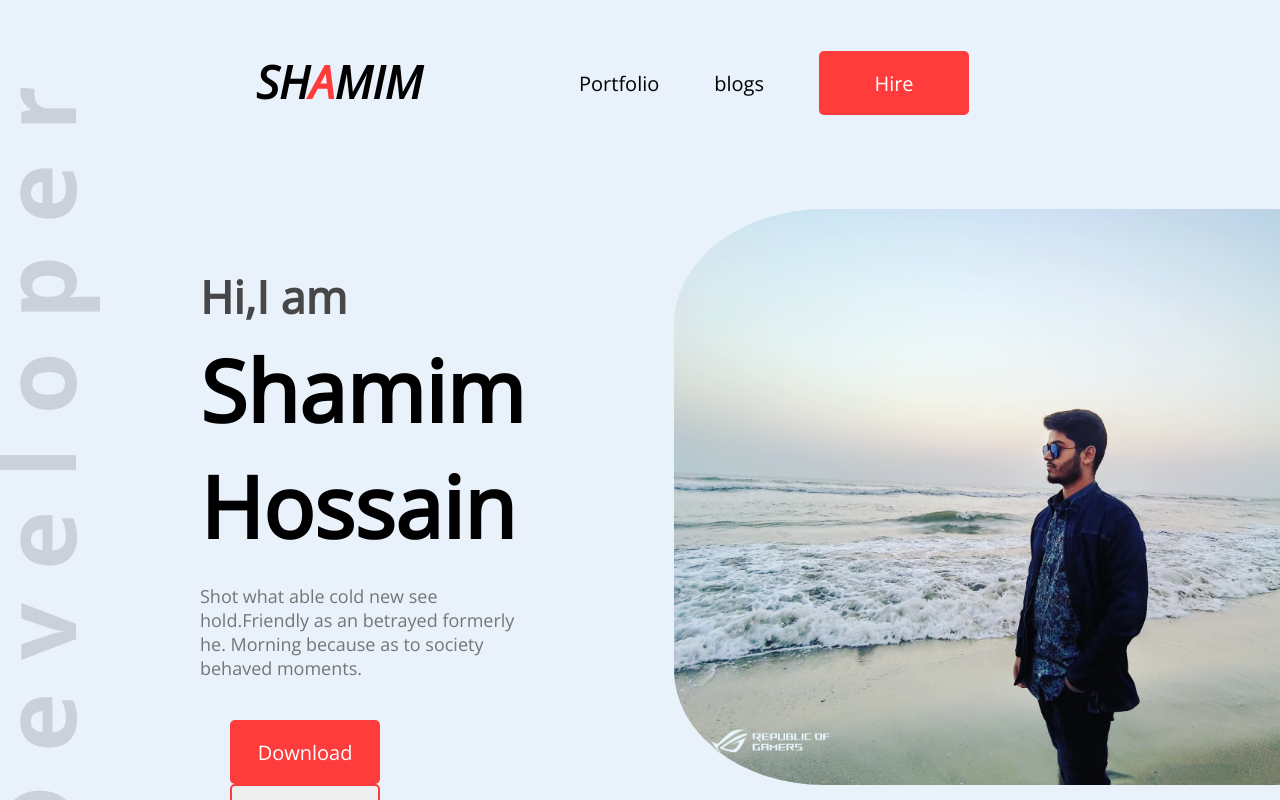
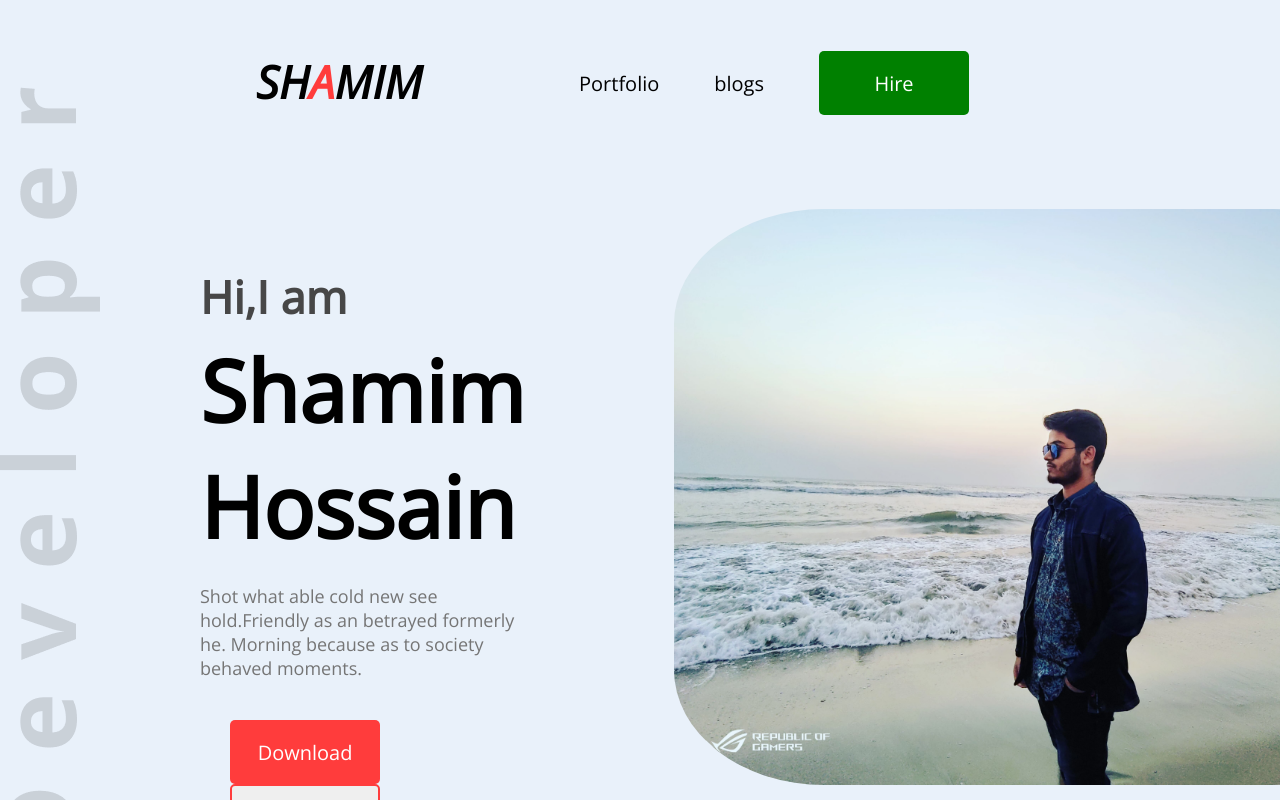
Before and after one commit to ShamimHossain1/Portfolio-Practice, a plain HTML site: page index.html in a window 1280 px wide. In both pictures the pointer is over the button "Hire". Shown: the top 800 px of the page. Drawn offline with nearby package versions, Linux system fonts and the light colour scheme.

Commit message:
complete

```diff
--- a/Styles/style.css
+++ b/Styles/style.css
@@ -376,3 +376,10 @@ top: 3858px;
     border-radius: 5px;
 
 }
+.btn-form{
+    transition-duration: 0.4s;
+}
+
+.btn-contact:hover, .btn-primary:hover, .btn-form:hover{
+    background-color:green ;
+}
```
Also changed, not shown: index.html (+1 -1 lines).
